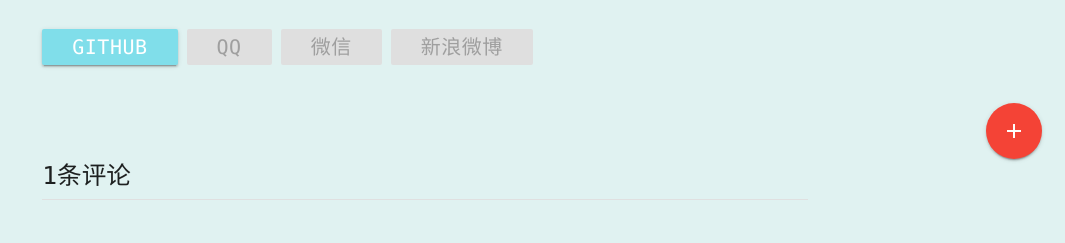
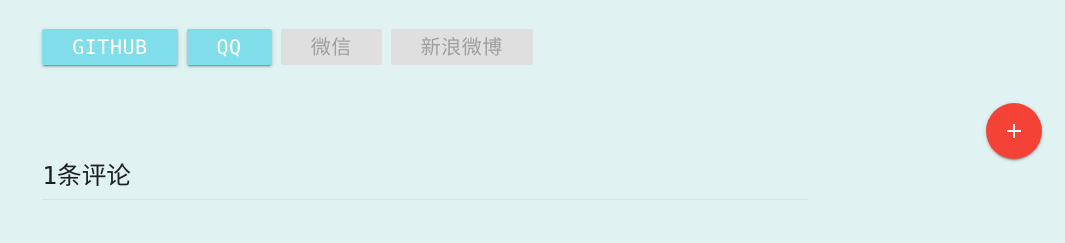
Before and after one commit to FlyAndNotDown/Blog, a Django app: template templates/main/post.html in a window 1280 px wide. Shown: the part 618-861 px from the top of the page, without its empty margins (215-1280 px from the left). Run offline with Django 3.2, Linux system fonts and the light colour scheme; tables that the repository leaves empty hold one stand-in row (values such as "Sample post"); the template is opened without the code that fills it: values that come from a table or form of the project are taken from there, most other values are stand-ins (such as "Sample title", 1, 10 or a date in 2020); some libraries are stand-ins or nearby versions.

Commit message:
完成QQ登录功能

```diff
--- a/templates/main/post.html
+++ b/templates/main/post.html
@@ -111,13 +111,13 @@
                                         </div>
                                         <div class="row hide-on-med-and-down">
                                             <a class="btn cyan lighten-3" href="{{ github_login_link }}">GitHub</a>
-                                            <a class="btn cyan lighten-3 disabled">QQ</a>
+                                            <a class="btn cyan lighten-3" href="{{ qq_login_link }}">QQ</a>
                                             <a class="btn cyan lighten-3 disabled">微信</a>
                                             <a class="btn cyan lighten-3 disabled">新浪微博</a>
                                         </div>
                                         <div class="row hide-on-large-only">
                                             <a class="btn cyan lighten-3" href="{{ github_login_link }}">GitHub</a>
-                                            <a class="btn cyan lighten-3 disabled">QQ</a>
+                                            <a class="btn cyan lighten-3" href="{{ qq_login_link }}">QQ</a>
                                         </div>
                                         <div class="row hide-on-large-only">
                                             <a class="btn cyan lighten-3 disabled">微信</a>
```
